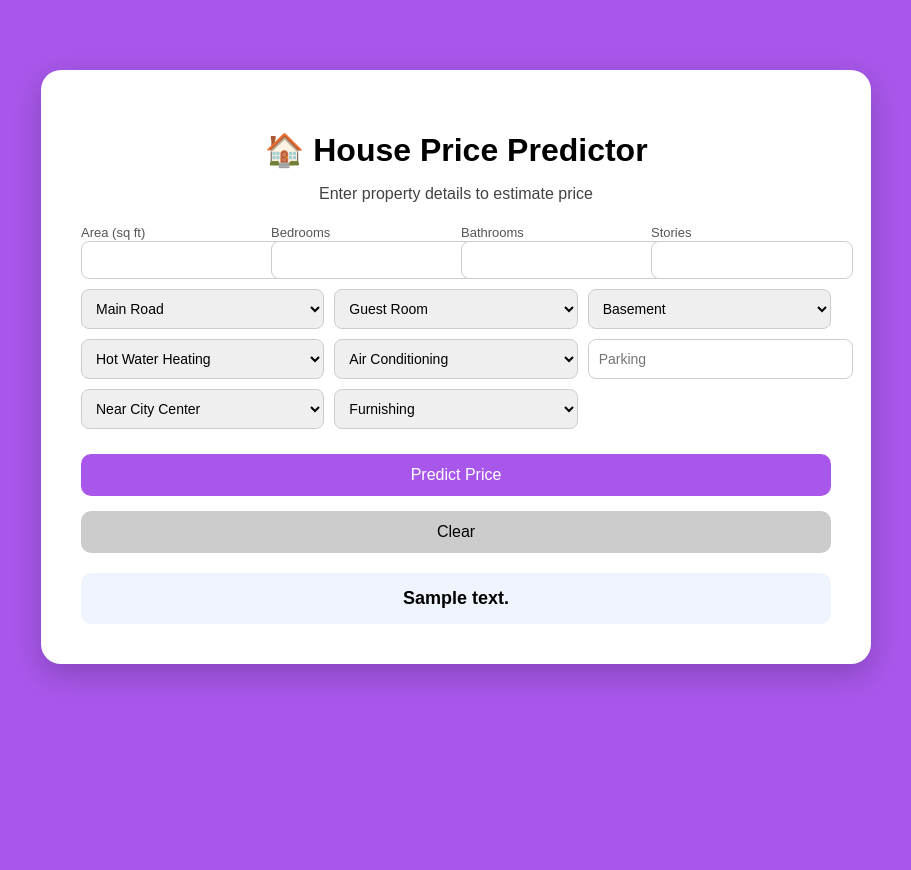
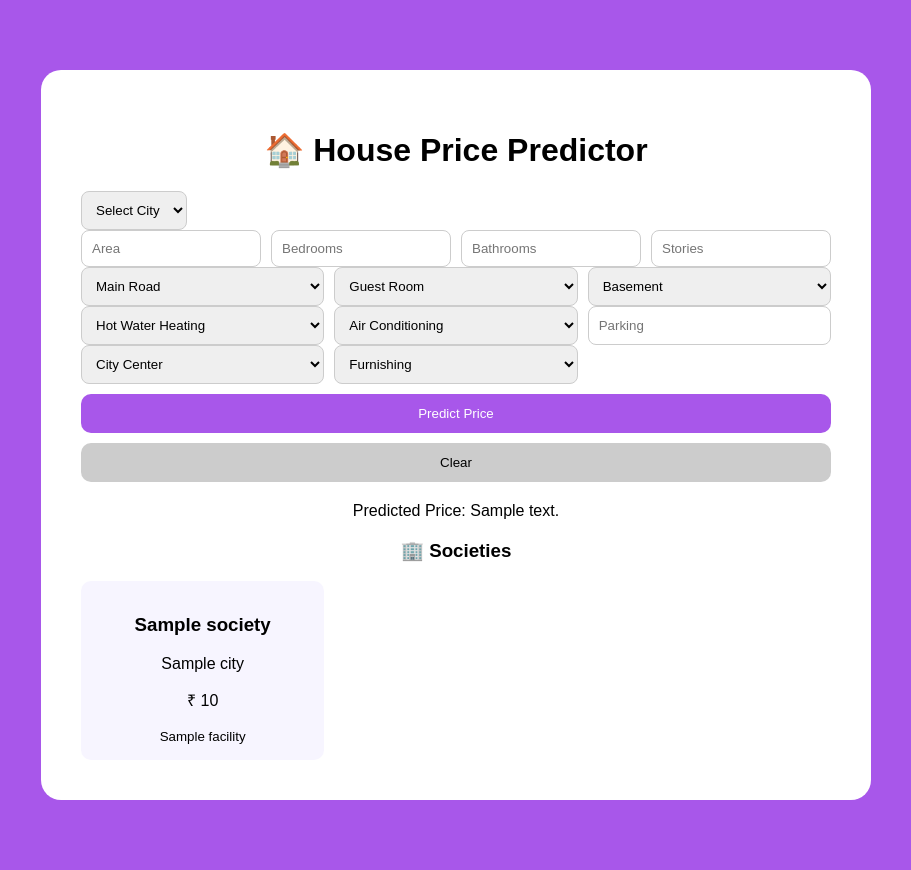
Before and after one commit to angelchoudhary222-ui/house-price-predictor, a Flask app: template templates/index.html in a window 1280 px wide. Shown: the whole page, without its empty margins (184-1095 px from the left). Before the commit the page ends 683 px from the top, so only its background shows below. Run offline with Flask 3, Linux system fonts and the light colour scheme; the template is opened without the code that fills it: most values are stand-ins (such as "Sample title", 1, 10 or a date in 2020); parts of the project's set-up code (start-up, migrations or seed data) failed here and were passed over.

Commit message:
updated website

```diff
--- a/app.py
+++ b/app.py
@@ -1,121 +1,152 @@
 from flask import Flask, render_template, request
 import pickle
 import pandas as pd
-import matplotlib.pyplot as plt
-import os
-import numpy as np
 
 app = Flask(__name__)
 
 model = pickle.load(open("model.pkl", "rb"))
 
+# ---------------------------
+# City Boost System
+# ---------------------------
+def city_price_boost(city):
+    if city == "Delhi":
+        return 1.25
+    elif city == "Jaipur":
+        return 1.10
+    elif city == "Alwar":
+        return 0.90
+    return 1.0
+
+
+# ---------------------------
+# REAL SOCIETY DATABASE
+# ---------------------------
+SOCIETY_DB = {
+
+    "Delhi": [
+        {"name": "DLF Capital Greens", "base_price": 18000000, "facilities": ["Gym", "Pool", "Metro Nearby"]},
+        {"name": "ATS One Hamlet", "base_price": 15000000, "facilities": ["Club House", "Security", "Park"]},
+        {"name": "Godrej South Estate", "base_price": 12000000, "facilities": ["Green Area", "Gym", "Security"]},
+        {"name": "RWA Dwarka Homes", "base_price": 8500000, "facilities": ["Lift", "Security"]},
+        {"name": "Metro View Apartments", "base_price": 7500000, "facilities": ["Parking", "Park"]},
+        {"name": "Delhi Heights", "base_price": 9500000, "facilities": ["Gym", "Club House"]},
+        {"name": "Sunshine Residency", "base_price": 6500000, "facilities": ["Security", "Garden"]}
+    ],
+
+    "Jaipur": [
+        {"name": "Mahima Panorama", "base_price": 9000000, "facilities": ["Garden", "Gym", "Security"]},
+        {"name": "Ashiana Umang", "base_price": 7000000, "facilities": ["Club House", "Pool", "Park"]},
+        {"name": "Manglam Aroma", "base_price": 6000000, "facilities": ["Parking", "Security", "Lift"]},
+        {"name": "Royal Greens Jaipur", "base_price": 5000000, "facilities": ["Gym", "Security"]},
+        {"name": "Pink City Homes", "base_price": 4500000, "facilities": ["Garden", "Parking"]},
+        {"name": "Jaipur Residency", "base_price": 8000000, "facilities": ["Pool", "Club House"]}
+    ],
+
+    "Alwar": [
+        {"name": "Krish City Heights", "base_price": 4000000, "facilities": ["Park", "Security"]},
+        {"name": "Trehan Hill View", "base_price": 3500000, "facilities": ["Gym", "Parking"]},
+        {"name": "R Tech Capital Greens Alwar", "base_price": 5000000, "facilities": ["Club House", "Security", "Garden"]},
+        {"name": "Alwar Residency", "base_price": 3000000, "facilities": ["Parking", "Security"]},
+        {"name": "Hill View Homes", "base_price": 4500000, "facilities": ["Garden", "Lift"]},
+        {"name": "Smart City Alwar", "base_price": 5500000, "facilities": ["Gym", "Park"]}
+    ]
+}
+
+def get_societies(city, predicted_price):
+
+    societies = []
+
+    for s in SOCIETY_DB.get(city, []):
+
+        price = s["base_price"]
+
+        # wider matching
+        if price >= predicted_price * 0.5 and price <= predicted_price * 1.8:
+
+            societies.append({
+                "name": s["name"],
+                "city": city,
+                "avg_price": int(price),
+                "facilities": s["facilities"]
+            })
+
+    # if less than 3 societies found
+    if len(societies) < 3:
+
+        for s in SOCIETY_DB.get(city, []):
+
+            exists = any(x["name"] == s["name"] for x in societies)
+
+            if not exists:
+                societies.append({
+                    "name": s["name"],
+                    "city": city,
+                    "avg_price": int(s["base_price"]),
+                    "facilities": s["facilities"]
+                })
+
+            if len(societies) >= 4:
+                break
+
+    societies.sort(key=lambda x: x["avg_price"])
+
+    return societies
+
+
+# ---------------------------
+# Routes
+# ---------------------------
 @app.route('/')
 def home():
-    return render_template("index.html", prediction_text=None)
+    return render_template("index.html")
 
 
 @app.route('/predict', methods=['POST'])
 def predict():
+    try:
+        city = request.form["city"]
 
-    input_data = {
-        "area": float(request.form["area"]),
-        "bedrooms": int(request.form["bedrooms"]),
-        "bathrooms": int(request.form["bathrooms"]),
-        "stories": int(request.form["stories"]),
-        "mainroad": request.form["mainroad"],
-        "guestroom": request.form["guestroom"],
-        "basement": request.form["basement"],
-        "hotwaterheating": request.form["hotwaterheating"],
-        "airconditioning": request.form["airconditioning"],
-        "parking": int(request.form["parking"]),
-        "prefarea": request.form["prefarea"],
-        "furnishingstatus": request.form["furnishingstatus"]
-    }
+        input_data = {
+            "area": float(request.form["area"]),
+            "bedrooms": int(request.form["bedrooms"]),
+            "bathrooms": int(request.form["bathrooms"]),
+            "stories": int(request.form["stories"]),
+            "mainroad": request.form["mainroad"],
+            "guestroom": request.form["guestroom"],
+            "basement": request.form["basement"],
+            "hotwaterheating": request.form["hotwaterheating"],
+            "airconditioning": request.form["airconditioning"],
+            "parking": int(request.form["parking"]),
+            "prefarea": request.form["prefarea"],
+            "furnishingstatus": request.form["furnishingstatus"]
+        }
 
-    df = pd.DataFrame([input_data])
+        df = pd.DataFrame([input_data])
+        prediction = model.predict(df)[0]
 
-    prediction = model.predict(df)
+        # 🔥 FIX 3: clamp unrealistic values
+        # Better prediction balancing
+        if prediction > 30000000:
+            prediction *= 0.45
+        elif prediction > 20000000:
+            prediction *= 0.60
+        elif prediction < 1000000:
+            prediction *= 1.5
+        societies = get_societies(city, prediction)
 
-    # ---------------- GRAPH ----------------
-    os.makedirs("static", exist_ok=True)
-
-    features = ["area", "bedrooms", "bathrooms", "stories", "parking"]
-
-    values_norm = np.array([
-        input_data["area"] / 10000,
-        input_data["bedrooms"] / 10,
-        input_data["bathrooms"] / 10,
-        input_data["stories"] / 5,
-        input_data["parking"] / 5
-    ])
-
-    plt.figure(figsize=(10, 5))
-
-    # -------- LEFT GRAPH --------
-    plt.subplot(1, 2, 1)
-    bars1 = plt.bar(features, values_norm)
-    plt.title("Input Features (Balanced Scale)")
-    plt.xticks(rotation=30)
-    plt.ylim(0, 1.1)
-
-    for bar in bars1:
-        height = bar.get_height()
-        plt.text(
-            bar.get_x() + bar.get_width() / 2,
-            height,
-            f'{height:.2f}',
-            ha='center',
-            va='bottom'
+        return render_template(
+            "index.html",
+            prediction_text=f"₹ {int(prediction):,}",
+            societies=societies
         )
 
-    # -------- RIGHT GRAPH --------
-    plt.subplot(1, 2, 2)
-
-    importance = None
-
-    try:
-        importance = abs(model.named_steps['model'].coef_)
-    except:
-        try:
-            importance = abs(model.coef_)
-        except:
-            try:
-                importance = model.feature_importances_
-            except:
-                importance = None
-
-    if importance is not None:
-        importance = importance[:len(features)]
-        importance = importance / (importance.max() + 1e-6)
-
-        bars2 = plt.bar(features, importance)
-        plt.title("Feature Impact (Relative)")
-        plt.xticks(rotation=30)
-        plt.ylim(0, 1.1)
-
-        for bar in bars2:
-            height = bar.get_height()
-            plt.text(
-                bar.get_x() + bar.get_width() / 2,
-                height,
-                f'{height:.2f}',
-                ha='center',
-                va='bottom'
-            )
-    else:
-        plt.text(0.5, 0.5, "Importance not available", ha='center')
-
-    plt.tight_layout()
-
-    graph_path = os.path.join("static", "graph.png")
-    plt.savefig(graph_path)
-    plt.close()
-
-    return render_template(
-        "index.html",
-        prediction_text=f"Predicted Price: ₹ {int(prediction[0]):,}",
-        graph_url="graph.png"
-    )
+    except Exception as e:
+        return render_template(
+            "index.html",
+            prediction_text=f"Error: {str(e)}",
+            societies=None
+        )
 
 
 if __name__ == "__main__":
--- a/templates/index.html
+++ b/templates/index.html
@@ -6,10 +6,9 @@
 
 <style>
 body {
-            font-family: Arial, sans-serif;
+    font-family: Arial;
     background: #a857ea;
     margin: 0;
-            padding: 0;
 }
 
 .container {
@@ -18,106 +17,63 @@
     background: white;
     padding: 40px;
     border-radius: 20px;
-            box-shadow: 0 10px 30px rgba(0,0,0,0.2);
-            transition: transform 0.3s ease;
 }
 
-        .container:hover {
-            transform: scale(1.02);
-        }
-
-        h1 {
-            text-align: center;
-            margin-bottom: 10px;
-        }
-
-        p {
-            text-align: center;
-            color: #434242;
-            margin-bottom: 20px;
-        }
-
-        label {
-            font-size: 13px;
-            color: #555;
-        }
+h1 { text-align: center; }
 
 .grid-4 {
     display: grid;
     grid-template-columns: repeat(4, 1fr);
     gap: 10px;
-            margin-bottom: 10px;
 }
 
 .grid-3 {
     display: grid;
     grid-template-columns: repeat(3, 1fr);
     gap: 10px;
-            margin-bottom: 10px;
 }
 
 input, select {
     padding: 10px;
     border-radius: 8px;
     border: 1px solid #ccc;
-            font-size: 14px;
-            width: 100%;
 }
 
 button {
     width: 100%;
     padding: 12px;
+    margin-top: 10px;
+    background: #a857ea;
+    color: white;
     border: none;
-            background: #a857ea;
-            color: #ffffff;
-            font-size: 16px;
     border-radius: 10px;
-            cursor: pointer;
-            margin-top: 15px;
-            transition: all 0.3s ease;
 }
 
 button:hover {
     background: #c081fd;
-            transform: translateY(-2px);
 }
 
-        .result {
-            margin-top: 20px;
+.reset-btn {
+    background: #ccc;
+    color: black;
+}
+
+.card {
+    background: #f7f5ff;
     padding: 15px;
-            background: #f0f4ff;
     border-radius: 10px;
     text-align: center;
-            font-size: 18px;
-            font-weight: bold;
 }
 
-        .loading {
-            text-align: center;
-            margin-top: 10px;
-            display: none;
-            color: #555;
+.dashboard {
+    display: grid;
+    grid-template-columns: repeat(3, 1fr);
+    gap: 10px;
 }
 
-        .footer {
+.society-title {
     text-align: center;
-            font-size: 12px;
-            color: gray;
     margin-top: 20px;
-        }
-
-        @media (max-width: 700px) {
-            .container {
-                width: 90%;
-            }
-
-            .grid-4 {
-                grid-template-columns: repeat(2, 1fr);
-            }
-
-            .grid-3 {
-                grid-template-columns: repeat(2, 1fr);
-            }
 }
 </style>
 </head>
@@ -125,62 +81,54 @@
 <body>
 
 <div class="container">
+
 <h1>🏠 House Price Predictor</h1>
-    <p>Enter property details to estimate price</p>
 
-    <form action="/predict" method="post" autocomplete="off" onsubmit="showLoading()">
+<form action="/predict" method="post">
+
+<select name="city" required>
+    <option disabled selected>Select City</option>
+    <option value="Delhi">Delhi</option>
+    <option value="Jaipur">Jaipur</option>
+    <option value="Alwar">Alwar</option>
+</select>
 
 <div class="grid-4">
-            <div>
-                <label>Area (sq ft)</label>
-                <input type="number" name="area" min="500" max="30000" required>
-            </div>
-
-            <div>
-                <label>Bedrooms</label>
-                <input type="number" name="bedrooms" min="1" max="8" required>
-            </div>
-
-            <div>
-                <label>Bathrooms</label>
-                <input type="number" name="bathrooms" min="1" max="6" required>
-            </div>
-
-            <div>
-                <label>Stories</label>
-                <input type="number" name="stories" min="1" max="6" required>
-            </div>
+    <input name="area" type="number" placeholder="Area" min="500" max="30000" required>
+    <input name="bedrooms" type="number" placeholder="Bedrooms" min="1" max="10" required>
+    <input name="bathrooms" type="number" placeholder="Bathrooms" min="1" max="6" required>
+    <input name="stories" type="number" placeholder="Stories" min="1" max="6" required>
 </div>
 
 <div class="grid-3">
-            <select name="mainroad" required>
-                <option value="" disabled selected>Main Road</option>
+    <select name="mainroad">
+        <option disabled selected>Main Road</option>
         <option value="yes">Yes</option>
         <option value="no">No</option>
     </select>
 
-            <select name="guestroom" required>
-                <option value="" disabled selected>Guest Room</option>
+    <select name="guestroom">
+        <option disabled selected>Guest Room</option>
         <option value="yes">Yes</option>
         <option value="no">No</option>
     </select>
 
-            <select name="basement" required>
-                <option value="" disabled selected>Basement</option>
+    <select name="basement">
+        <option disabled selected>Basement</option>
         <option value="yes">Yes</option>
         <option value="no">No</option>
     </select>
 </div>
 
 <div class="grid-3">
-            <select name="hotwaterheating" required>
-                <option value="" disabled selected>Hot Water Heating</option>
+    <select name="hotwaterheating">
+        <option disabled selected>Hot Water Heating</option>
         <option value="yes">Yes</option>
         <option value="no">No</option>
     </select>
 
-            <select name="airconditioning" required>
-                <option value="" disabled selected>Air Conditioning</option>
+    <select name="airconditioning">
+        <option disabled selected>Air Conditioning</option>
         <option value="yes">Yes</option>
         <option value="no">No</option>
     </select>
@@ -189,14 +137,14 @@
 </div>
 
 <div class="grid-3">
-            <select name="prefarea" required>
-                <option value="" disabled selected>Near City Center</option>
+    <select name="prefarea">
+        <option disabled selected>City Center</option>
         <option value="yes">Yes</option>
         <option value="no">No</option>
     </select>
 
-            <select name="furnishingstatus" required>
-                <option value="" disabled selected>Furnishing</option>
+    <select name="furnishingstatus">
+        <option disabled selected>Furnishing</option>
         <option value="furnished">Furnished</option>
         <option value="semi-furnished">Semi</option>
         <option value="unfurnished">Unfurnished</option>
@@ -204,40 +152,32 @@
 </div>
 
 <button type="submit">Predict Price</button>
-      <button type="reset" onclick="hideLoading()" style="background:#ccc; color:black;">
-    Clear
-</button>
-        <p id="loading" class="loading" style="display:none;">Calculating price...</p>
+<button type="reset" class="reset-btn">Clear</button>
+
 </form>
 
 {% if prediction_text %}
-    <div class="result">
-        {{ prediction_text }}
+<div class="society-title">
+    Predicted Price: {{ prediction_text }}
 </div>
 {% endif %}
 
-    {% if graph_url %}
-<div style="margin-top:20px; text-align:center;">
-    <h3>📊 Model Insights</h3>
-    <img src="{{ url_for('static', filename='graph.png') }}" width="100%" style="border-radius:10px;">
+{% if societies %}
+<h3 class="society-title">🏢 Societies</h3>
+
+<div class="dashboard">
+{% for s in societies %}
+    <div class="card">
+        <h3>{{ s.name }}</h3>
+        <p>{{ s.city }}</p>
+        <p>₹ {{ s.avg_price }}</p>
+        <small>{{ s.facilities | join(', ') }}</small>
+    </div>
+{% endfor %}
 </div>
 {% endif %}
 
 </div>
 
-<script>
-function showLoading() {
-    document.getElementById("loading").style.display = "block";
-}
-
-function hideLoading() {
-    document.getElementById("loading").style.display = "none";
-}
-
-window.onload = function() {
-    document.getElementById("loading").style.display = "none";
-};
-</script>
-
 </body>
 </html>
```
Lines whose indentation alone changed are shown as unchanged.
